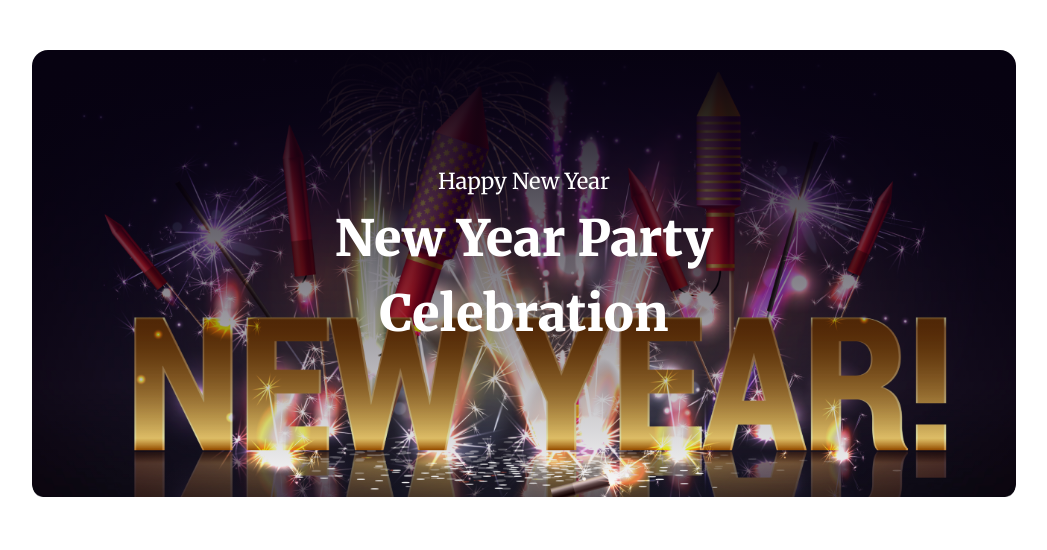
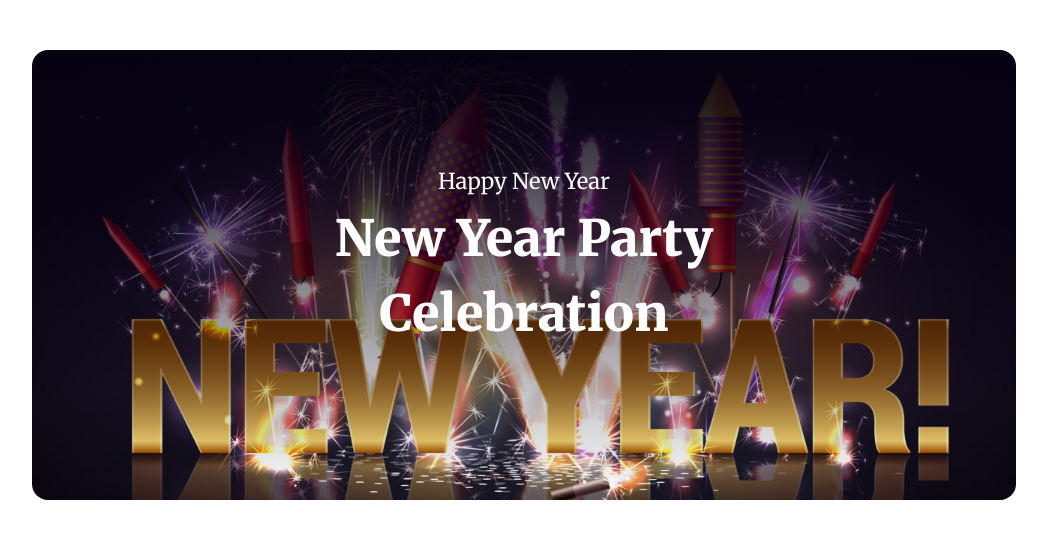
Before and after one commit to SanjidaTanha/New-Year-New-Mission, a plain HTML site: page index.html in a window 1280 px wide. Shown: the top 550 px of the page, without its empty margins (116-1163 px from the left). Drawn offline with Linux system fonts and the light colour scheme.

Commit message:
background size added

```diff
--- a/style.css
+++ b/style.css
@@ -20,7 +20,7 @@
     background-repeat: no-repeat;
     background-position: center top;
     height: 450px;
-    background-size: contain;
+    background-size: cover;
     border-radius: 16px;
     color: #FFF;
     text-align: center;
@@ -89,6 +89,7 @@
     border-radius: 16px;
     background-repeat: no-repeat;
     background-position: center;
+    background-size: cover;
     height: 440px;
     width:cover ;
     display: flex;
```
